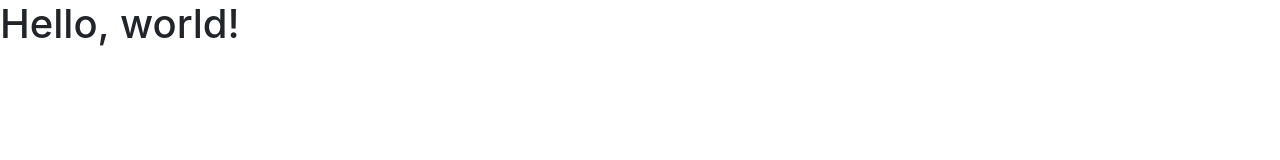
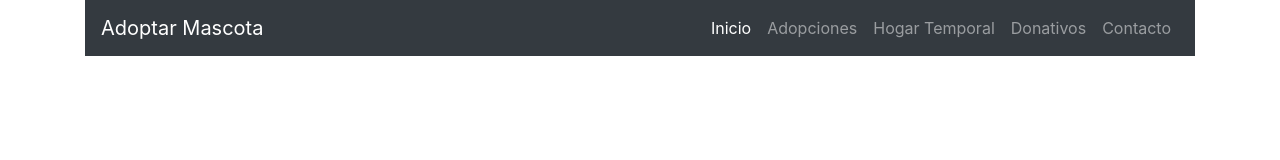
Before and after one commit to diego-alvirde/bootstrap-4, a plain HTML site: page index.html in a window 1280 px wide. Drawn offline with nearby package versions, Linux system fonts and the light colour scheme.

Commit message:
Agregando la barra de Navegación

```diff
--- a/index.html
+++ b/index.html
@@ -19,7 +19,41 @@
     <title>Bootstrap</title>
   </head>
   <body>
-    <h1>Hello, world!</h1>
+    <div class="container main-container">
+      <nav class="navbar navbar-expand-lg navbar-dark bg-dark">
+        <a class="navbar-brand" href="#">Adoptar Mascota</a>
+        <button
+          class="navbar-toggler"
+          type="button"
+          data-toggle="collapse"
+          data-target="#navbar-opts"
+          aria-controls="navbar-opts"
+          aria-expanded="false"
+          aria-label="Toggle navigation"
+        >
+          <span class="navbar-toggler-icon"></span>
+        </button>
+        <div class="collapse navbar-collapse" id="navbarNav">
+          <ul class="navbar-nav ml-auto">
+            <li class="nav-item active">
+              <a class="nav-link" href="#">Inicio</a>
+            </li>
+            <li class="nav-item">
+              <a class="nav-link" href="#">Adopciones</a>
+            </li>
+            <li class="nav-item">
+              <a class="nav-link" href="#">Hogar Temporal</a>
+            </li>
+            <li class="nav-item">
+              <a class="nav-link" href="#">Donativos</a>
+            </li>
+            <li class="nav-item">
+              <a class="nav-link" href="#">Contacto</a>
+            </li>
+          </ul>
+        </div>
+      </nav>
+    </div>
 
     <!-- Optional JavaScript -->
     <!-- jQuery first, then Popper.js, then Bootstrap JS -->
```
